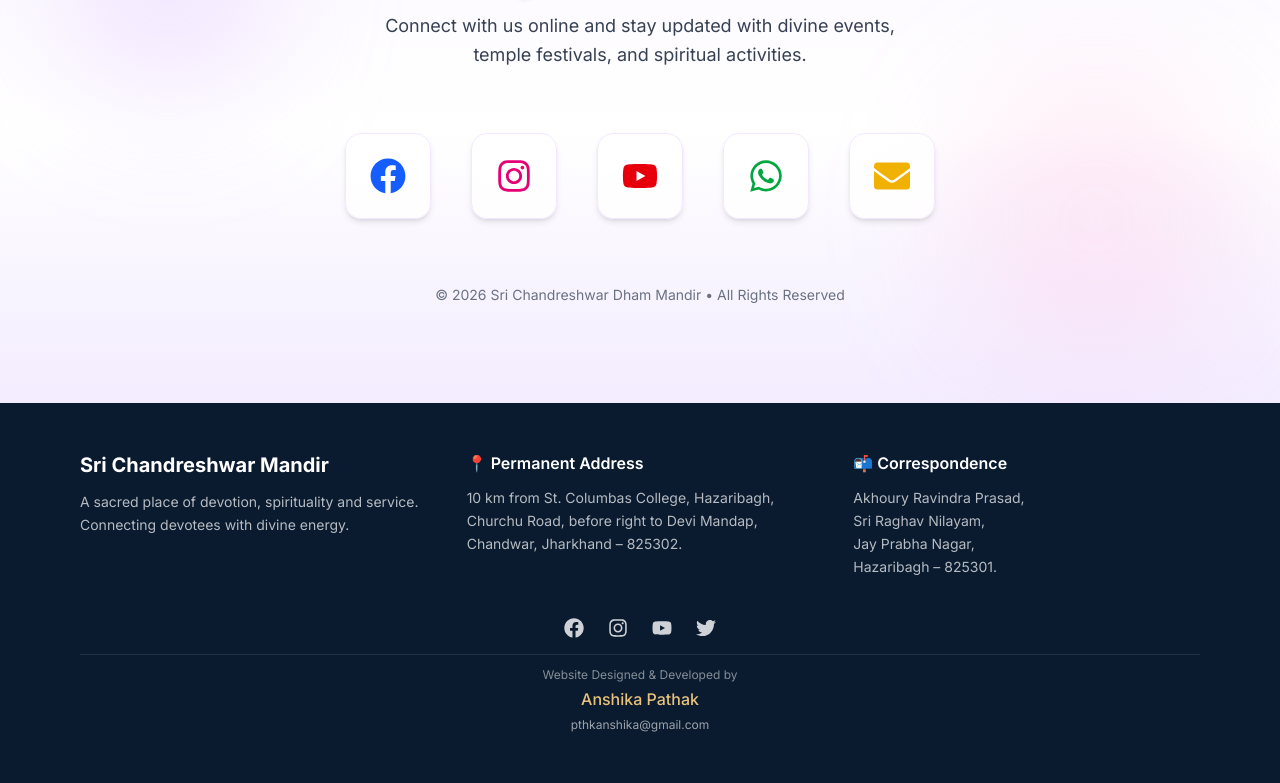
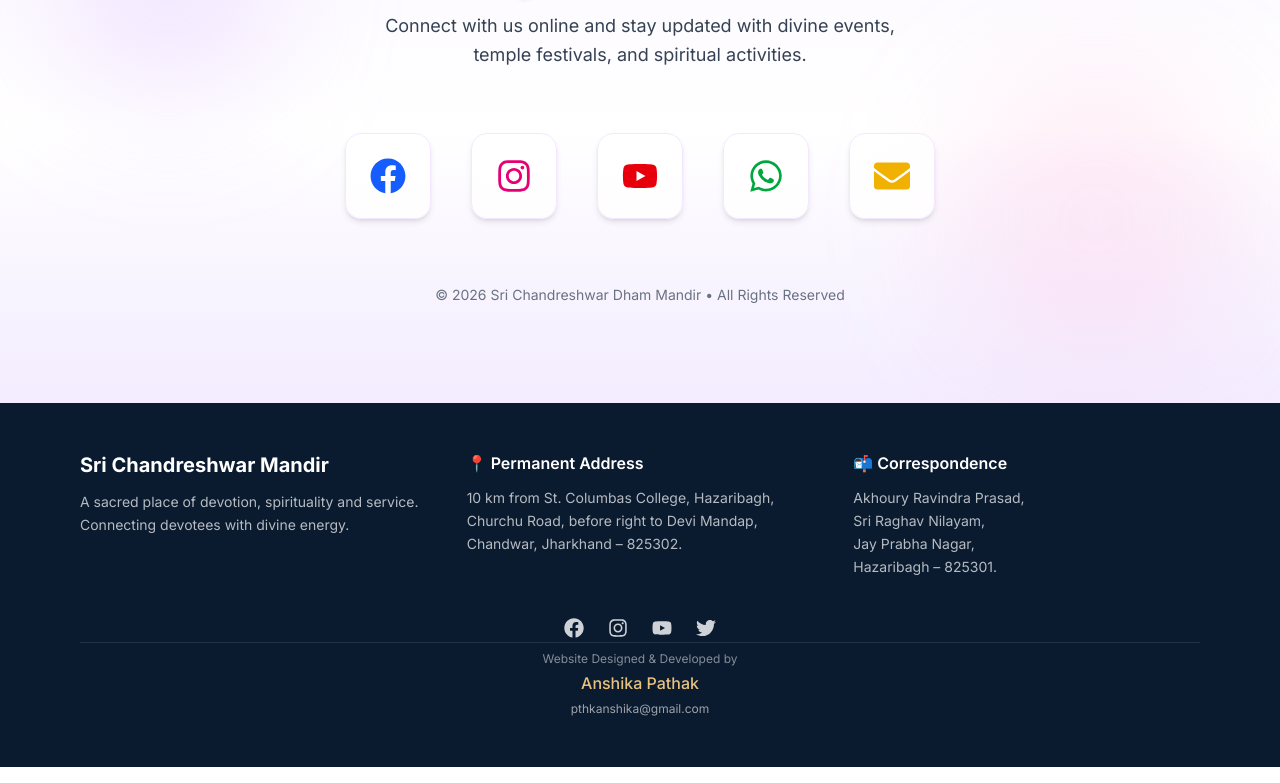
Before and after one commit to PathakAnshika/ShivTempleWebsite, a Next.js app: page / in a window 1280 px wide. Shown: the part 6501-7284 px from the top of the page. Built offline with nearby package versions, Linux system fonts and the light colour scheme.

Commit message:
Upgrade Next.js to fix security vulnerability

```diff
--- a/app/components/TempleFooter.jsx
+++ b/app/components/TempleFooter.jsx
@@ -62,7 +62,7 @@ export function TempleFooter() {
         {/* Divider */}
 
 
-       <div className="border-t border-white/10 mt-4 pt-3 text-center">
+       <div className="border-t border-white/10 mt-1 pt-2 text-center">
 
   <p className="text-xs text-white/50">
     Website Designed & Developed by
```
